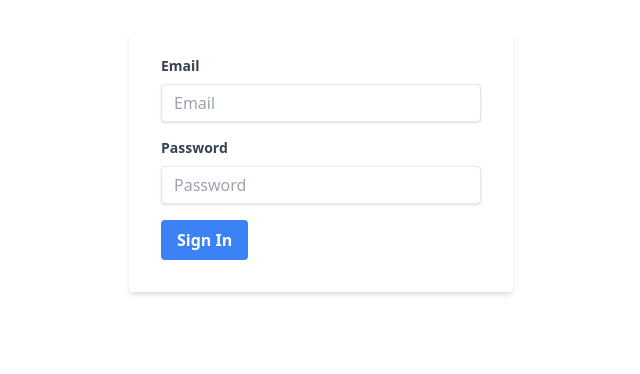
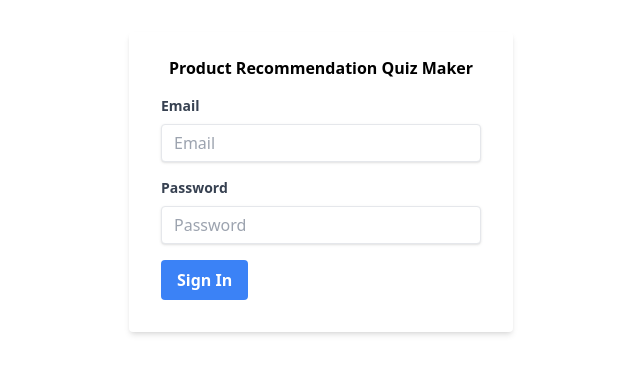
Before and after one commit to gabwrel/prq, a React (Create React App) app: page / in a window 1280 px wide. Shown: the top 374 px of the page, without its empty margins (319-959 px from the left). Built offline with nearby package versions, Linux system fonts and the light colour scheme.

Commit message:
Update Login.js

```diff
--- a/src/components/Login.js
+++ b/src/components/Login.js
@@ -23,6 +23,9 @@ const Login = () => {
   return (
     <div className="max-w-sm mx-auto mt-8">
       <form onSubmit={handleLogin} className="bg-white shadow-md rounded px-8 pt-6 pb-8 mb-4">
+        <div className='mb-4'>
+          <h1 className='text-center font-bold'>Product Recommendation Quiz Maker</h1>
+        </div>
         <div className="mb-4">
           <label className="block text-gray-700 text-sm font-bold mb-2" htmlFor="email">
             Email
```
